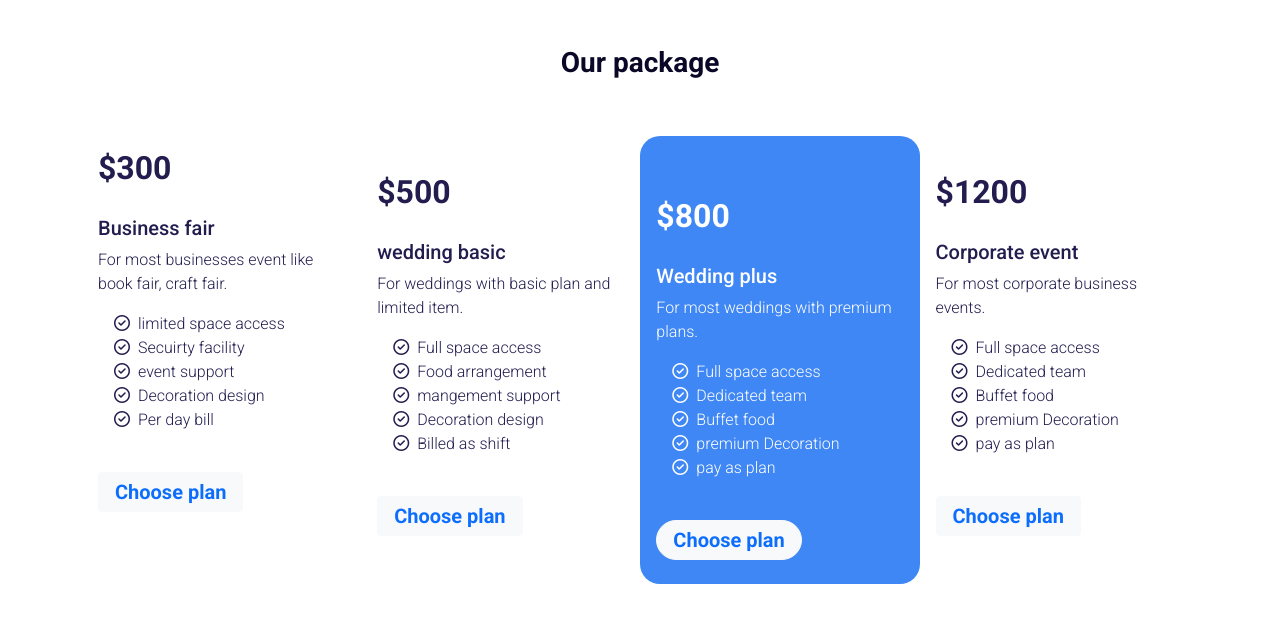
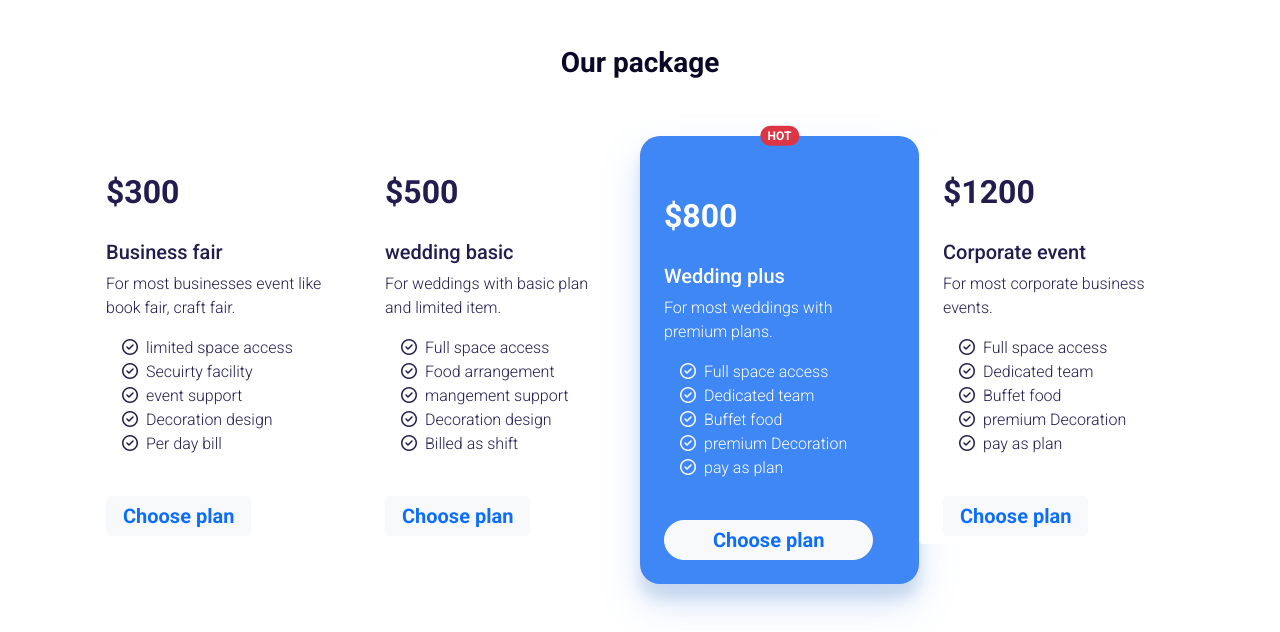
Before and after one commit to Alamin-git/Convention-Hall, a plain HTML site: page index.html in a window 1280 px wide. Shown: the part 609-1241 px from the top of the page. Before the commit the page ends 1209 px from the top, so only its background shows below. Drawn offline with nearby package versions, Linux system fonts and the light colour scheme.

Commit message:
package all done

```diff
--- a/index.html
+++ b/index.html
@@ -19,7 +19,7 @@
     <!-- header section  -->
     <header>
         <!-- header navbar  -->
-        <section>
+        <section class="bg-light">
             <div class="container">
                 <nav class="navbar navbar-expand-lg navbar-light bg-light py-4">
                     <div class="container-fluid fs-1 fw-bolder">
@@ -103,7 +103,7 @@
             </div>
             <div class="packages d-flex justify-content-evenly">
                 <div class="package">
-                    <div class="card border-0 mb-3 pt4" style="max-width: 18rem;">
+                    <div class="card border-0 mb-3 pt-4 px-2" style="max-width: 18rem;">
                         <div class="card-header border-0 bg-transparent fs-2 fw-bold packeg-color">$300</div>
                         <div class="card-body text-start">
                             <h5 class="card-title packeg-color">Business fair</h5>
@@ -128,7 +128,7 @@
                     </div>
                 </div>
                 <div class="package">
-                    <div class="card border-0 mb-3 pt-4" style="max-width: 18rem;">
+                    <div class="card border-0 mb-3 pt-4 px-2" style="max-width: 18rem;">
                         <div class="card-header border-0 bg-transparent fs-2 fw-bold packeg-color ">$500</div>
                         <div class="card-body text-start">
                             <h5 class="card-title packeg-color">wedding basic</h5>
@@ -152,8 +152,8 @@
                                 role="button">Choose plan</a></div>
                     </div>
                 </div>
-                <div class="package">
-                    <div class="card border-0 mb-3 pt-5 pb-3 package-3" style="max-width: 18rem;">
+                <div class="package position-relative">
+                    <div class="card border-0 mb-5 pt-5 pb-3 px-2 package-3" style="max-width: 18rem;">
                         <div class="card-header border-0 bg-transparent fs-2 fw-bold text-white">$800</div>
                         <div class="card-body text-start">
                             <h5 class="card-title text-white">Wedding plus</h5>
@@ -172,13 +172,16 @@
                             </ul>
                         </div>
                         <div class="card-footer bg-transparent border-0"><a target="_blank"
-                                class="btn btn-light text-primary fs-5 fw-bold px-3 py-1 rounded-pill"
+                                class="btn btn-light text-primary fs-5 fw-bold px-5 py-1 rounded-pill"
                                 href="https://www.booking.com/index.en.html?aid=309654;label=hotels-english-en-row-ugh58fqe1eomojTnWeaw2wS541037160700:pl:ta:p1:p22,563,000:ac:ap:neg:fi:tiaud-922652056022:kwd-17218370:lp9074048:li:dec:dm:ppccp=UmFuZG9tSVYkc2RlIyh9YcsZ-Id2vkzIfTmYhvC5HOg;ws=&gclid=Cj0KCQiAubmPBhCyARIsAJWNpiNOfBE5fIpuTjUbdll6jCcwdJROuY_39oEyzBroXjrx1h8PdYaXNg0aAgKiEALw_wcB"
                                 role="button">Choose plan</a></div>
                     </div>
+                    <span class="position-absolute top-0 start-50 translate-middle badge rounded-pill bg-danger">
+                        HOT
+                    </span>
                 </div>
                 <div class="package">
-                    <div class="card border-0 mb-3 pt-4" style="max-width: 18rem;">
+                    <div class="card border-0 mb-3 pt-4 px-2" style="max-width: 18rem;">
                         <div class="card-header border-0 bg-transparent fs-2 fw-bold packeg-color">$1200</div>
                         <div class="card-body text-start">
                             <h5 class="card-title packeg-color">Corporate event</h5>
--- a/styles/style.css
+++ b/styles/style.css
@@ -14,5 +14,7 @@ body {
 }
 .package-3 {
      border-radius: 20px;
-     background-color: #3f87f5;
+     background-color: rgb(63, 135, 245);
+     box-shadow: rgba(96, 152, 235, 0.25) 0px 19px 38px,
+          rgba(120, 150, 194, 0.22) 0px 15px 12px;
 }
```
